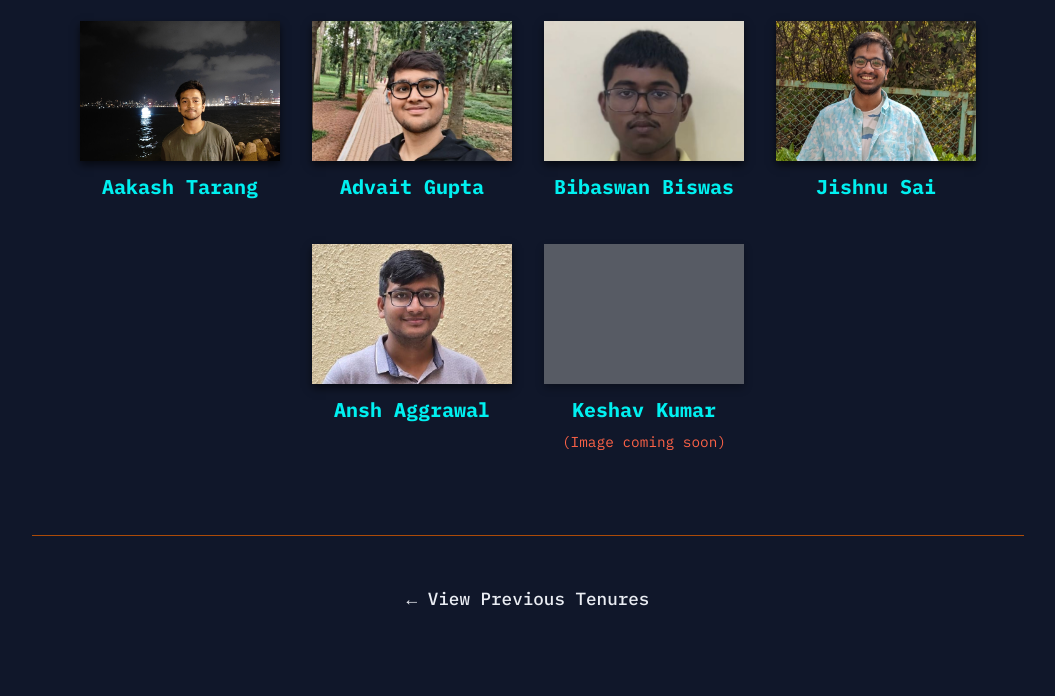
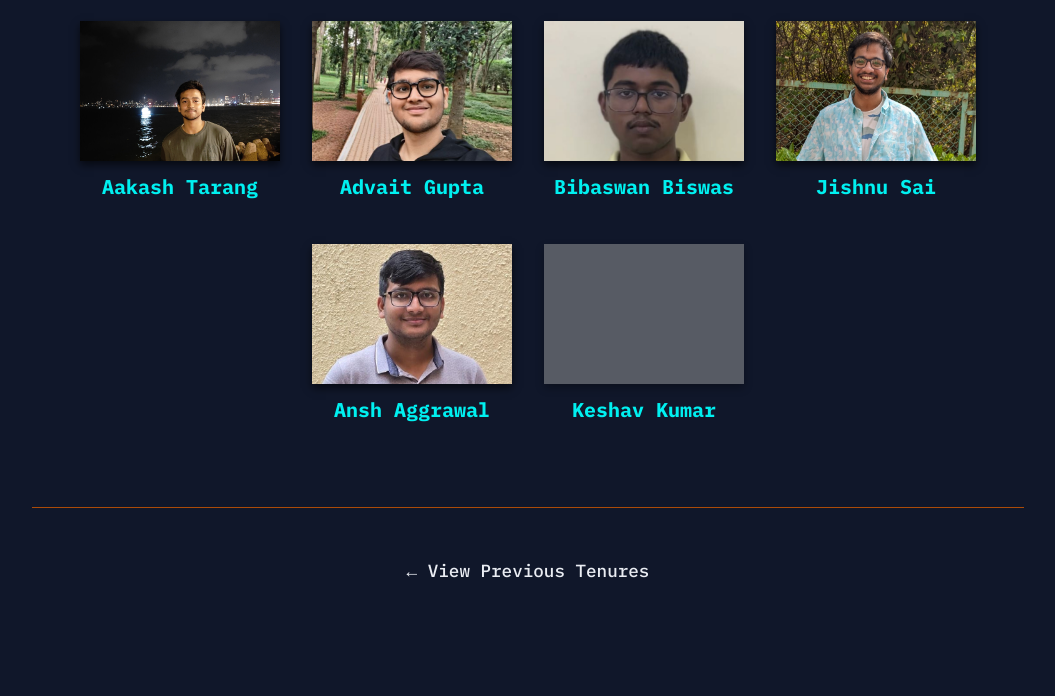
Before and after one commit to CSeCIITB/cseciitb.github.io, an Astro site: page /about in a window 1280 px wide. Shown: the part 1531-2227 px from the top of the page, without its empty margins (112-1167 px from the left). Built offline with nearby package versions, Linux system fonts and the light colour scheme; Astro itself is replaced by a stand-in of ours; grey boxes are pictures that could not be loaded.

Commit message:
Minor fixes

```diff
--- a/src/pages/about.md
+++ b/src/pages/about.md
@@ -64,7 +64,6 @@ Join us in our mission to make cyber security accessible, engaging, and impactfu
   <div style="width: 200px; text-align: center;">
     <img src="/team/Keshav.jpg" alt="Keshav Kumar" style="width: 200px; height: 140px; object-fit: cover; opacity: 0.5; box-shadow: 0 4px 8px rgba(0, 0, 0, 0.6);">
     <span style="margin-top: 0.5rem; color: #00F0F0; font-size: 1.25rem;"><b>Keshav Kumar</b></span><br>
-    <span style="font-size: 0.9rem; color: #FF6347;">(Image coming soon)</span>
   </div>
 
 </div>
```
